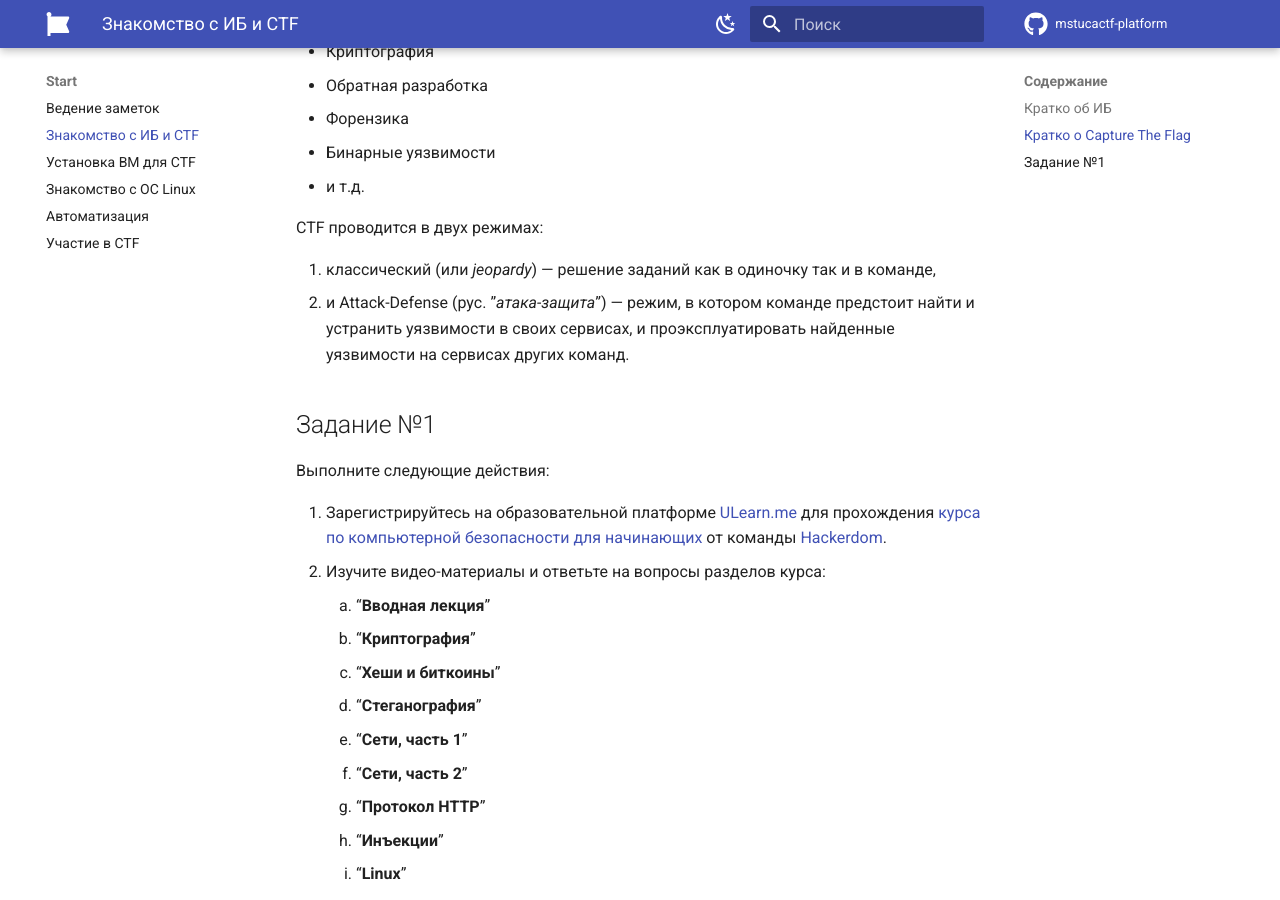
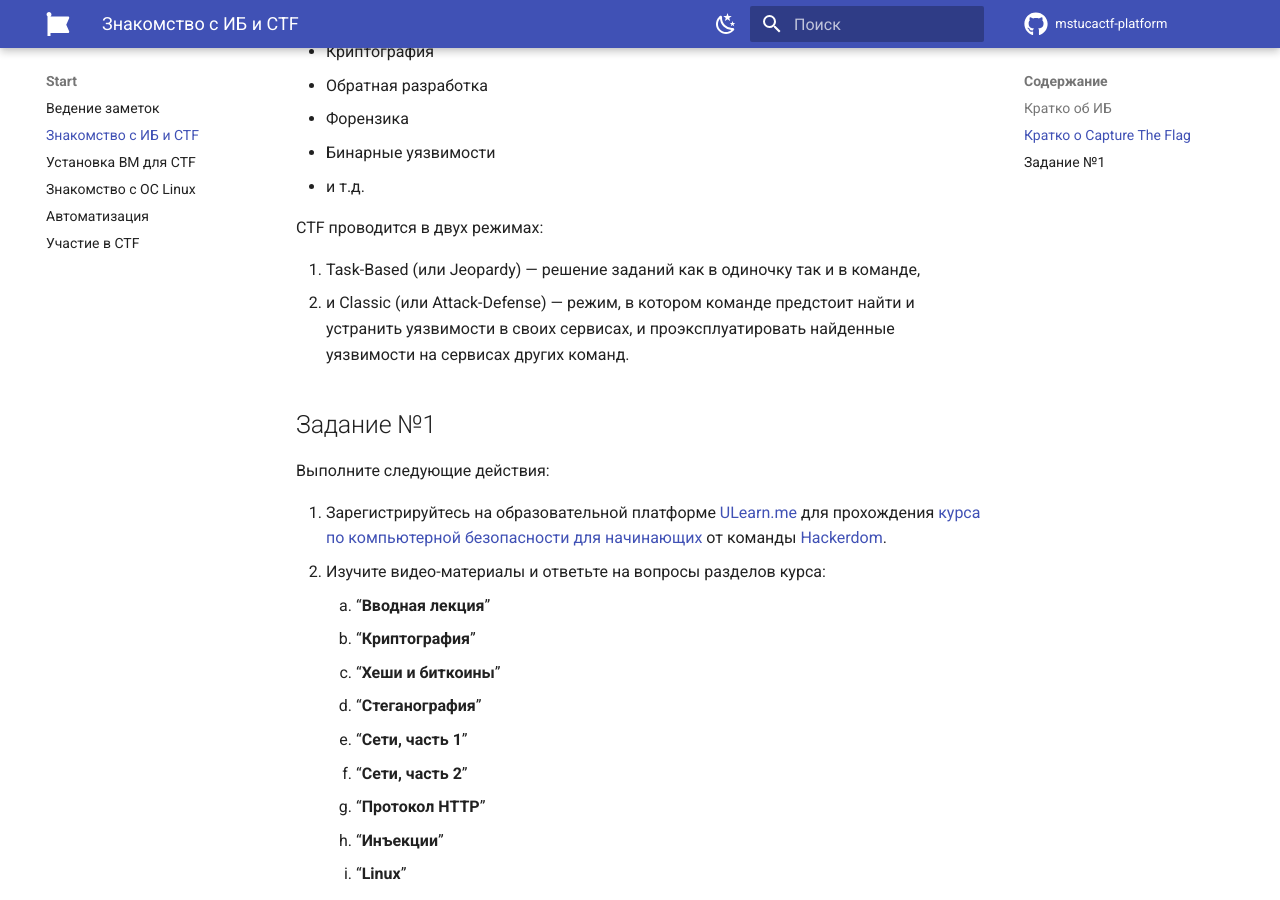
Before and after one commit to try-h4rder/mstucactf-platform, an MkDocs documentation site: the page built from docs/start/2-intro_to_is_and_ctf.md, in a window 1280 px wide and 900 px high, scrolled down 1119 px. Built offline with MkDocs 1.6.1 and Material for MkDocs 9.7.7, drawn with Linux system fonts in a browser that asks for light colours; comment, search, counter and statistics services are not loaded.

Commit message:
Fix a mistake

```diff
--- a/docs/start/2-intro_to_is_and_ctf.md
+++ b/docs/start/2-intro_to_is_and_ctf.md
@@ -36,8 +36,8 @@ CTF развивает навыки Offensive и Defensive Security по нап
 
 CTF проводится в двух режимах:
 
-1. классический (или _jeopardy_) — решение заданий как в одиночку так и в команде,
-2. и Attack-Defense (рус. ”_атака-защита_”) — режим, в котором команде предстоит найти и устранить уязвимости в своих сервисах, и проэксплуатировать найденные уязвимости на сервисах других команд.
+1. Task-Based (или Jeopardy) — решение заданий как в одиночку так и в команде,
+2. и Classic (или Attack-Defense) — режим, в котором команде предстоит найти и устранить уязвимости в своих сервисах, и проэксплуатировать найденные уязвимости на сервисах других команд.
 
 ## Задание №1
 
```
